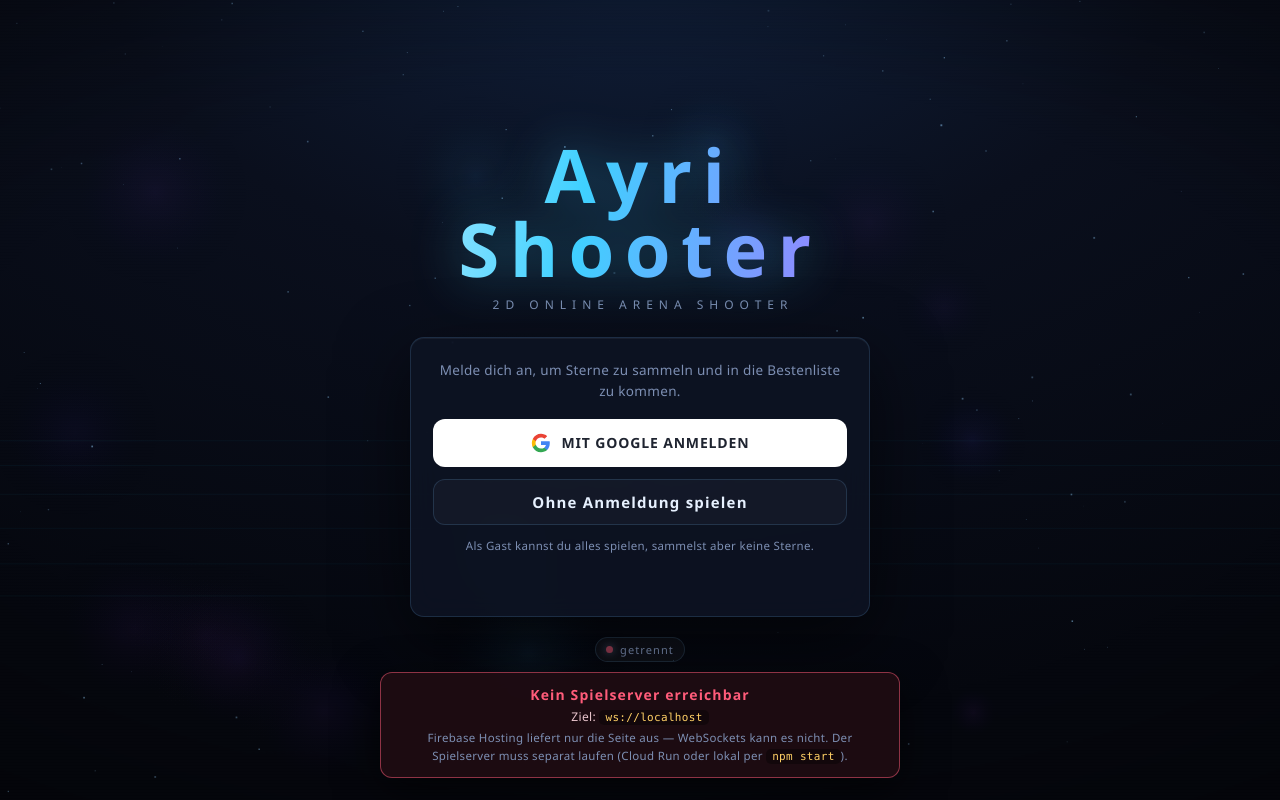
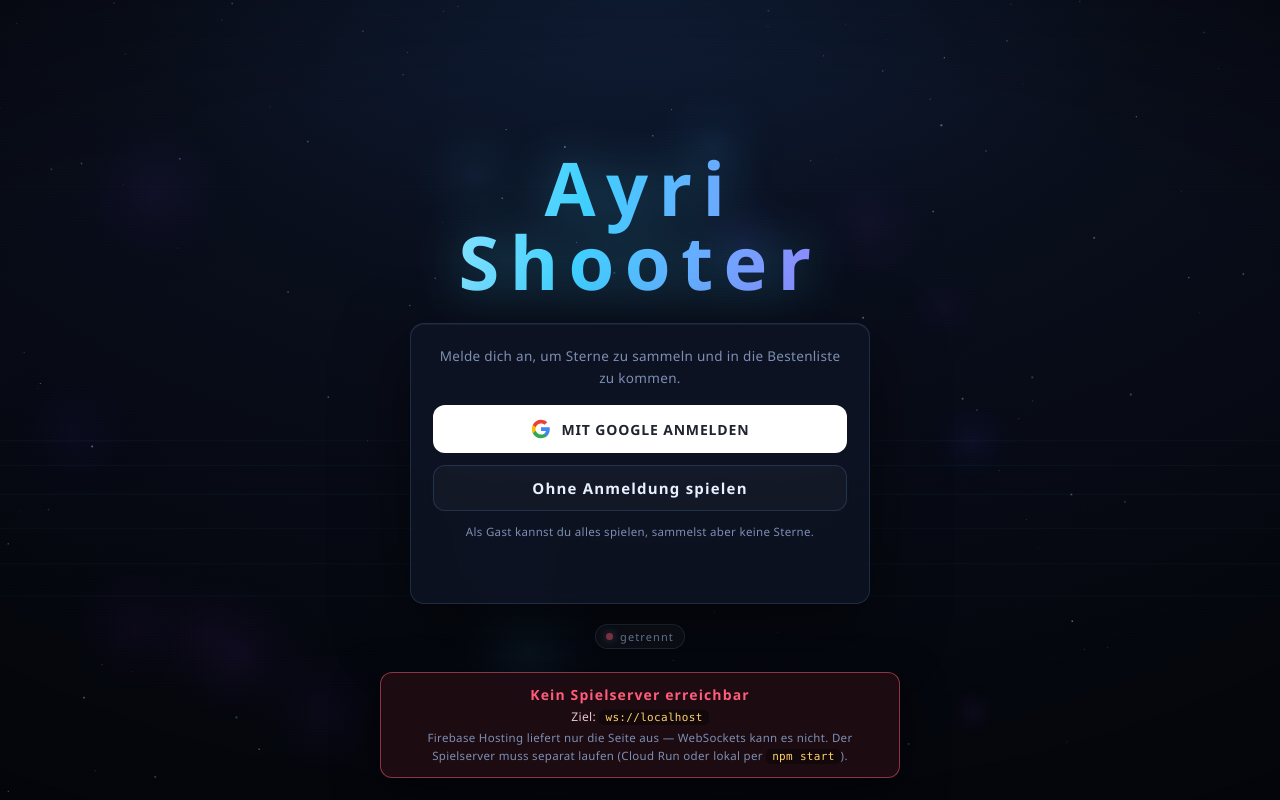
Before and after one commit to zinoos/love-cracking-zombies, a website: page public/index.html in a window 1280 px wide. Drawn offline with Linux system fonts and the light colour scheme.

Commit message:
Untertitel und Steuerungszeile aus dem Menue entfernt
Beide Texte raus, dazu die nun ungenutzten CSS-Regeln .tagline und .foot.
Die Steuerung steht weiterhin unter STEUERUNG und im Einstellungsfenster.

Co-Authored-By: Claude Opus 5 <noreply@anthropic.com>

```diff
--- a/public/index.html
+++ b/public/index.html
@@ -19,7 +19,6 @@
   <div class="menu-wrap login-wrap">
     <div class="logo">
       <h1 class="title" data-text="AYRI SHOOTER">Ayri Shooter</h1>
-      <p class="tagline">2D ONLINE ARENA SHOOTER</p>
     </div>
 
     <div class="card login-card">
@@ -54,7 +53,6 @@
   <div class="menu-wrap">
     <div class="logo">
       <h1 class="title" data-text="NEON STRIKE">Ayri Shooter</h1>
-      <p class="tagline">2D ONLINE ARENA SHOOTER</p>
     </div>
 
     <div class="ident card">
@@ -97,7 +95,6 @@
         <span class="lines"><b>STEUERUNG</b><small>Tasten &amp; Spielregeln</small></span>
       </button>
     </nav>
-    <footer class="foot">WASD bewegen · Klick schießen · Rechtsklick Granate · R nachladen · Shift Dash</footer>
   </div>
 </section>
 
--- a/public/style.css
+++ b/public/style.css
@@ -80,7 +80,6 @@ button{cursor:pointer;border:0;background:none}
   96%{opacity:.4;transform:translate(3px,-2px)}
   97%,100%{opacity:0}
 }
-.tagline{color:var(--dim);letter-spacing:.5em;font-size:12px;margin-top:10px;padding-left:.5em}
 
 .card,.panel{
   background:var(--panel);
@@ -142,7 +141,6 @@ button{cursor:pointer;border:0;background:none}
 .btn.big small{font-size:11px;font-weight:500;opacity:.65;letter-spacing:.04em}
 .btn.small{padding:7px 13px;font-size:12px;border-radius:9px}
 .wide-btn{width:100%;padding:14px;font-size:16px;letter-spacing:.14em;margin-top:16px}
-.foot{text-align:center;color:var(--dim);font-size:11.5px;letter-spacing:.06em;opacity:.75}
 
 /* ---------- Login ---------- */
 .login-wrap{max-width:460px}
```
